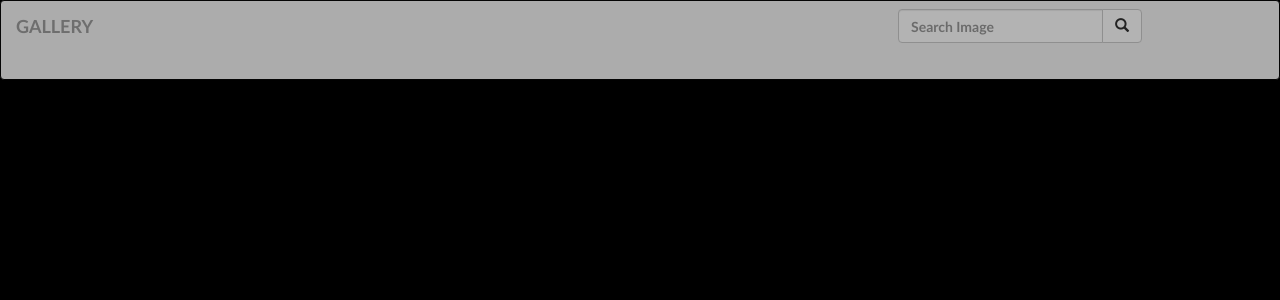
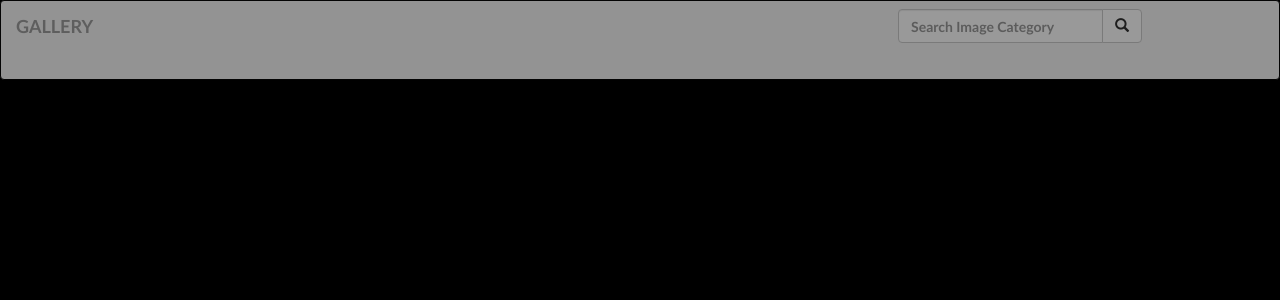
Before and after one commit to IsaacMurage-dev/Art-Gallery, a Django app: page / in a window 1280 px wide. Shown: the top 300 px of the page. Run offline with Django 3.2, Linux system fonts and the light colour scheme; data that the repository does not hold is empty; some libraries are stand-ins or nearby versions.

Commit message:
make changes to templates/navbar

```diff
--- a/snaps/templates/navbar.html
+++ b/snaps/templates/navbar.html
@@ -6,7 +6,7 @@
   <meta name="viewport" content="width=device-width, initial-scale=1">
 </head>
 <body>
-  <nav class="navbar navbar-inverse" style="opacity: 0.7;">
+  <nav class="navbar navbar-inverse" style="opacity: 0.6;">
    <div class="container-fluid">
      <div class="navbar-header">
        <a class="navbar-brand" href="{% url 'intro' %}">GALLERY</a>
@@ -18,7 +18,7 @@
        <form class="navbar-form" role="search" action="{% url 'search'%}">
 
          <div class="input-group">
-           <input type="text" class="form-control" placeholder="Search Image" name="image">
+           <input type="text" class="form-control" placeholder="Search Image Category" name="image">
            <div class="input-group-btn">
              <button class="btn btn-default" type="submit"><i class="glyphicon glyphicon-search"></i></button>
            </div>
```
